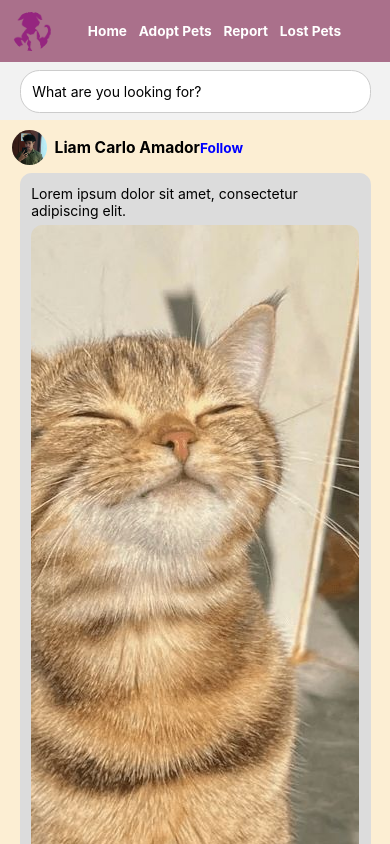
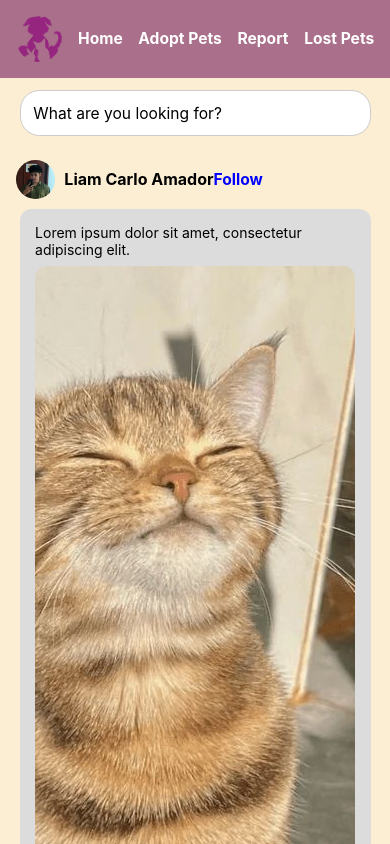
Before and after one commit to kaloy0511/Tailwatch-1, a React Native app: screen /Home in a window 390 px wide. Shown: the top 844 px of the page. Built offline with nearby package versions, Linux system fonts and the light colour scheme.

Commit message:
HomeScreen

```diff
--- a/Components/HomeScreen.js
+++ b/Components/HomeScreen.js
@@ -1,5 +1,6 @@
 import React from "react";
 import { View, Text, TextInput, Image, TouchableOpacity, FlatList } from "react-native";
+import { SafeAreaView } from "react-native-safe-area-context"; // Ensures proper padding
 import { useNavigation } from "@react-navigation/native";
 import homeStyles from "../StyleSheet/HomeStyle";
 
@@ -24,7 +25,7 @@ const HomeScreen = () => {
   const navigation = useNavigation();
 
   return (
-    <View style={{ flex: 1 }}>
+    <SafeAreaView style={homeStyles.container}>
       {/* Header */}
       <View style={homeStyles.header}>
         <Image source={require("../assets/logo.png")} style={homeStyles.logo} />
@@ -91,7 +92,7 @@ const HomeScreen = () => {
           <Image source={require("../assets/Settings.png")} style={homeStyles.navIcon} />
         </TouchableOpacity>
       </View>
-    </View>
+    </SafeAreaView>
   );
 };
 
--- a/StyleSheet/HomeStyle.js
+++ b/StyleSheet/HomeStyle.js
@@ -1,67 +1,71 @@
 import { StyleSheet, Dimensions } from "react-native";
 
-const { width, height } = Dimensions.get("window"); // Get actual screen size
+const { width, height } = Dimensions.get("window"); // Get screen size
+
+// Function to calculate responsive font sizes
+const getFontSize = (size) => Math.max(size, width * 0.04);
 
 const homeStyles = StyleSheet.create({
   container: {
     flex: 1,
     backgroundColor: "#fceed3",
-    width: "100%", // Responsive width
+    width: "100%", // Full width for responsiveness
   },
 
   header: {
     flexDirection: "row",
     alignItems: "center",
-    padding: width * 0.03, // Scales with screen size
+    padding: width * 0.04,
     backgroundColor: "#aa708b",
     justifyContent: "space-between",
-    width: "100%", // Responsive width
+    width: "100%",
   },
 
   navLinks: {
     flexDirection: "row",
     justifyContent: "center",
     flexGrow: 1,
-    marginHorizontal: width * 0.015, // Responsive spacing
+    marginHorizontal: width * 0.02,
   },
 
   navText: {
-    fontSize: width * 0.035, // Scales text size
+    fontSize: getFontSize(14), // Ensures text scales dynamically
     fontWeight: "bold",
     color: "white",
-    marginHorizontal: width * 0.015, // Responsive spacing
+    marginHorizontal: width * 0.02,
   },
 
   logo: {
-    width: width * 0.1, // 10% of screen width
-    height: width * 0.1,
-    borderRadius: width * 0.05, // Half for perfect circle
+    width: width * 0.12,
+    height: width * 0.12,
+    borderRadius: width * 0.06, // Half for perfect circle
   },
 
   searchBarContainer: {
-    width: "90%", // Responsive width
+    width: "90%",
     backgroundColor: "white",
     borderRadius: width * 0.05,
     padding: width * 0.015,
     borderWidth: 1,
     borderColor: "#ccc",
     alignSelf: "center",
-    marginVertical: width * 0.02,
+    marginVertical: width * 0.03,
   },
 
   searchBar: {
     width: "100%",
-    padding: width * 0.015,
+    padding: width * 0.018,
+    fontSize: getFontSize(14),
   },
 
   settingsIcon: {
-    width: width * 0.07,
-    height: width * 0.07,
+    width: width * 0.08,
+    height: width * 0.08,
   },
 
   postContainer: {
     width: "100%",
-    paddingVertical: width * 0.025,
+    paddingVertical: width * 0.03,
     borderBottomWidth: 1,
     borderBottomColor: "#ccc",
     backgroundColor: "#fceed3",
@@ -70,24 +74,24 @@ const homeStyles = StyleSheet.create({
   profileSection: {
     flexDirection: "row",
     alignItems: "center",
-    marginBottom: width * 0.02,
-    paddingHorizontal: width * 0.03,
+    marginBottom: width * 0.025,
+    paddingHorizontal: width * 0.04,
   },
 
   profileImage: {
-    width: width * 0.09,
-    height: width * 0.09,
-    borderRadius: width * 0.045, // Half for perfect circle
-    marginRight: width * 0.02,
+    width: width * 0.1,
+    height: width * 0.1,
+    borderRadius: width * 0.05, // Half for perfect circle
+    marginRight: width * 0.025,
   },
 
   userName: {
     fontWeight: "bold",
-    fontSize: width * 0.04, // Responsive text size
+    fontSize: getFontSize(16), // Dynamic font size
   },
 
   residence: {
-    fontSize: width * 0.035,
+    fontSize: getFontSize(14),
     color: "#777",
   },
 
@@ -95,13 +99,13 @@ const homeStyles = StyleSheet.create({
     color: "blue",
     marginLeft: "auto",
     fontWeight: "bold",
-    fontSize: width * 0.035,
+    fontSize: getFontSize(14),
   },
 
   postBox: {
     width: "90%",
     alignSelf: "center",
-    padding: width * 0.03,
+    padding: width * 0.04,
     backgroundColor: "#dcdcdc",
     borderRadius: width * 0.03,
   },
@@ -109,15 +113,15 @@ const homeStyles = StyleSheet.create({
   postImage: {
     width: "100%",
     height: undefined,
-    aspectRatio: 1, // Maintains proper aspect ratio
+    aspectRatio: 1, // Ensures correct aspect ratio
     borderRadius: width * 0.03,
-    marginTop: width * 0.015,
+    marginTop: width * 0.02,
   },
 
   bottomNav: {
     flexDirection: "row",
     justifyContent: "space-around",
-    paddingVertical: width * 0.03,
+    paddingVertical: width * 0.035,
     backgroundColor: "#aa708b",
     borderTopLeftRadius: width * 0.04,
     borderTopRightRadius: width * 0.04,
@@ -128,18 +132,18 @@ const homeStyles = StyleSheet.create({
   },
 
   navIcon: {
-    width: width * 0.07,
-    height: width * 0.07,
+    width: width * 0.08,
+    height: width * 0.08,
   },
 
   homeIcon: {
-    width: width * 0.1,
-    height: width * 0.1,
+    width: width * 0.12,
+    height: width * 0.12,
     position: "absolute",
-    top: -width * 0.04,
+    top: -width * 0.05,
     backgroundColor: "#c28e9e",
-    padding: width * 0.015,
-    borderRadius: width * 0.05, // Half for circle
+    padding: width * 0.02,
+    borderRadius: width * 0.06,
     justifyContent: "center",
     alignItems: "center",
   },
```
